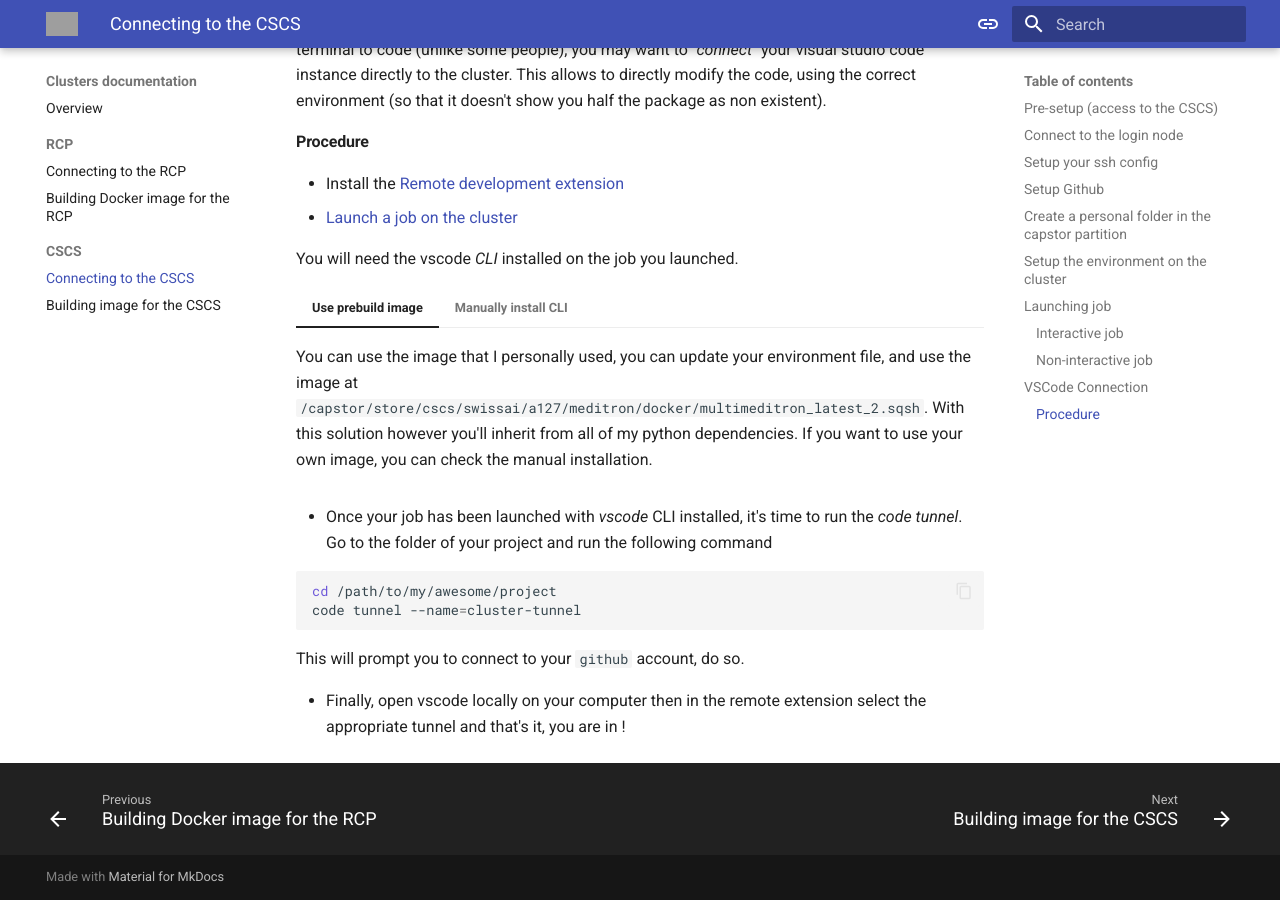
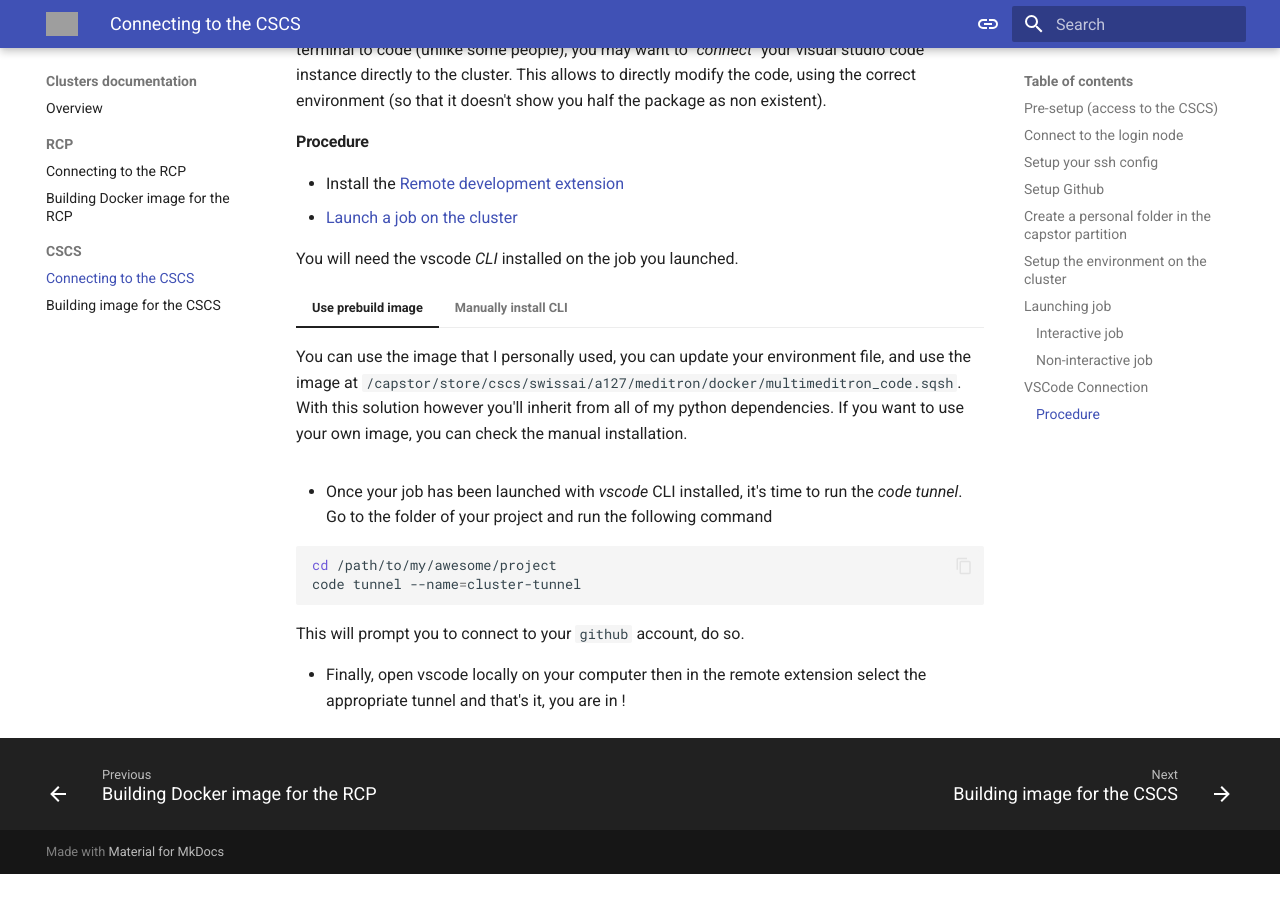
Before and after one commit to EPFLiGHT/LiGHT-doc, an MkDocs documentation site: the page built from docs/clusters/cscs.md, in a window 1280 px wide and 900 px high, scrolled down 11012 px. Built offline with MkDocs 1.6.1 and Material for MkDocs 9.7.7, drawn with Linux system fonts in a browser that asks for light colours; after the commit the page ends 11886 px from its top, so only the background shows below that; grey boxes are pictures that could not be loaded.

Commit message:
Update vscode image

```diff
--- a/docs/clusters/cscs.md
+++ b/docs/clusters/cscs.md
@@ -529,7 +529,7 @@ If you want to join the modern era of computers and have something more involve
 
 === "Use prebuild image"
 
-    You can use the image that I personally used, you can update your environment file, and use the image at `/capstor/store/cscs/swissai/a127/meditron/docker/multimeditron_latest_2.sqsh`. With this solution however you'll inherit from all of my python dependencies. If you want to use your own image, you can check the manual installation.
+    You can use the image that I personally used, you can update your environment file, and use the image at `/capstor/store/cscs/swissai/a127/meditron/docker/multimeditron_code.sqsh`. With this solution however you'll inherit from all of my python dependencies. If you want to use your own image, you can check the manual installation.
 
 === "Manually install CLI"
 
```
